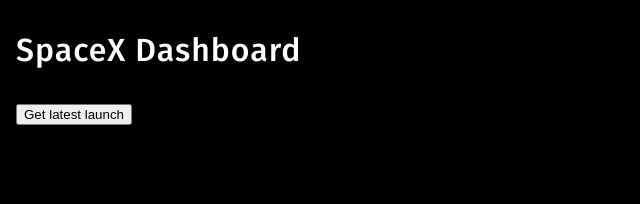
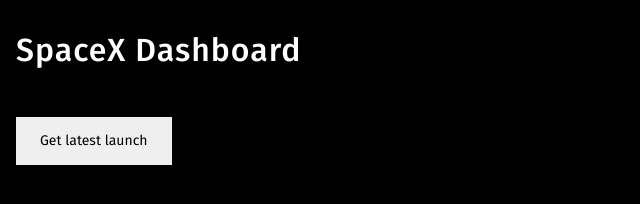
Before and after one commit to dominicva/spacex-dashboard, a website built with Parcel: page src/index.html in a window 1280 px wide. Shown: the whole page, without its empty margins (0-640 px from the left). Built offline with nearby package versions, Linux system fonts and the light colour scheme; no server answers.

Commit message:
Cleanup link styling

```diff
--- a/src/index.html
+++ b/src/index.html
@@ -9,7 +9,7 @@
   <body>
     <h1 class="heading">SpaceX Dashboard</h1>
     <section class="info__container"></section>
-    <div>
+    <div class="btns__container">
       <button>Get latest launch</button>
     </div>
     <a href=""></a>
--- a/src/index.js
+++ b/src/index.js
@@ -87,9 +87,9 @@
   const { website, flickr, twitter } = value;
   const html = `
     <span class="label__label">${label}</span>
-    <li class="label__li links">
-      <a href="${website}" target="_blank">Website</a>
-      <a href="${flickr}" target="_blank">Flickr</a>
+    <li class="label__li">
+      <a href="${website}" target="_blank">Website</a> &nbsp|&nbsp
+      <a href="${flickr}" target="_blank">Flickr</a> &nbsp|&nbsp
       <a href="${twitter}" target="_blank">Twitter</a>
     </li>
   `;
--- a/src/main.css
+++ b/src/main.css
@@ -4,8 +4,10 @@
   /* COLORS */
   --body-bg: #000;
   --pure-white: #fff;
+  --secondary: #007aff;
 
   /* TYPOGRAPHY */
+  --font-family: 'Fira Sans', sans-serif;
   --h1-weight: 500;
   --label-weight: 500;
 }
@@ -17,7 +19,7 @@
 body {
   background-color: var(--body-bg);
   color: var(--pure-white);
-  font: 16px/26px 'Fira Sans', sans-serif;
+  font: 16px/26px var(--font-family);
   margin: 0;
   padding: 1rem;
 }
@@ -34,7 +36,25 @@
 }
 
 a:hover {
-  color: #007aff;
+  color: var(--secondary);
+}
+
+button {
+  height: 3rem;
+  padding: 0 1.5rem;
+  font-family: var(--font-family);
+  font-size: 14px;
+  cursor: pointer;
+  border-radius: 0;
+  transition: border-radius 0.25s ease-out, color 0.25s ease-out,
+    background-color 0.25s ease-out;
+  border: none;
+}
+
+button:hover {
+  border-radius: 2rem;
+  background-color: var(--secondary);
+  color: var(--pure-white);
 }
 
 .heading {
@@ -59,7 +79,6 @@
   letter-spacing: 0.5px;
 }
 
-.label__li.links {
-  display: flex;
-  flex-direction: column;
+.btns__container {
+  margin: 2rem 0;
 }
```
Lines whose indentation alone changed are shown as unchanged.
